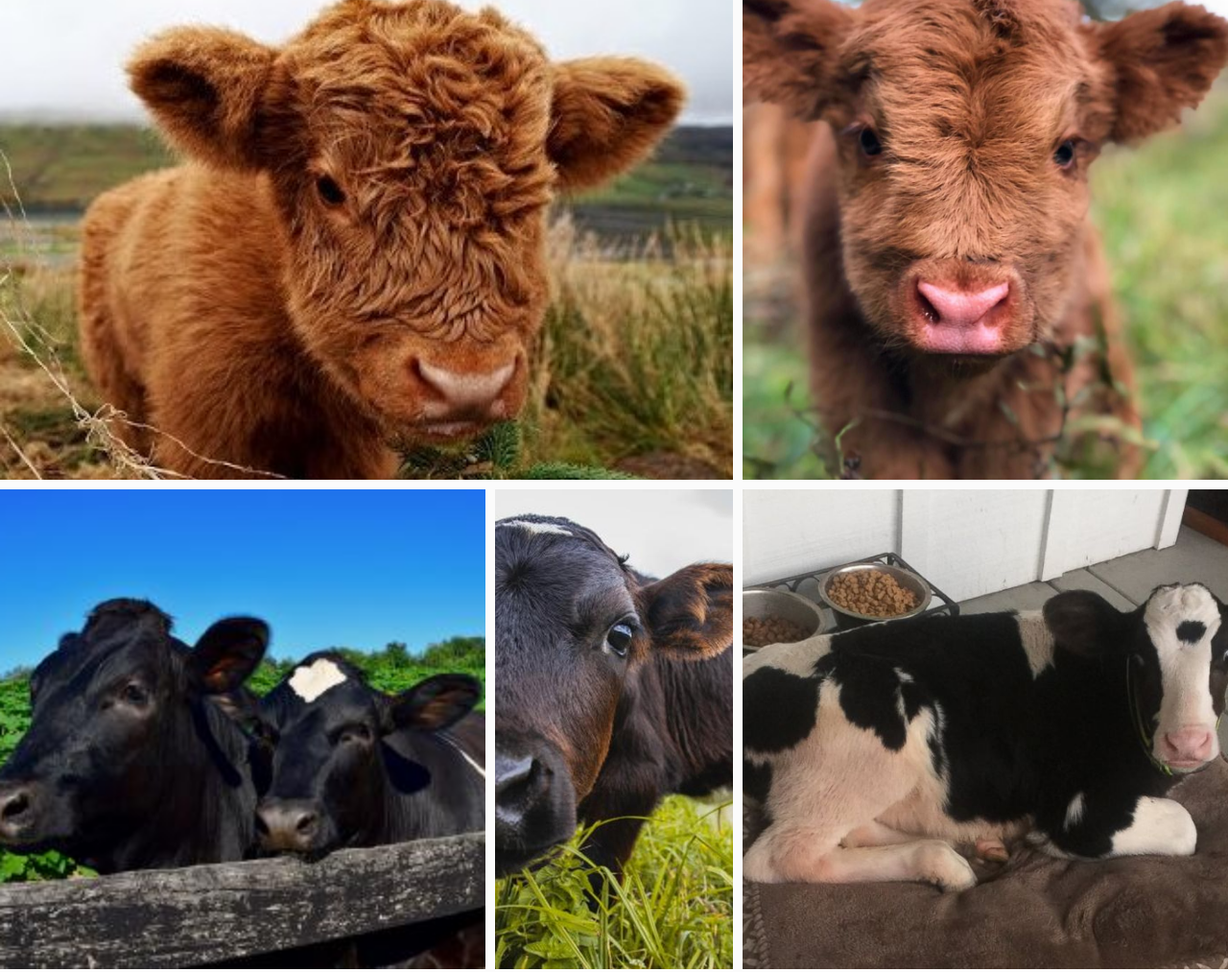
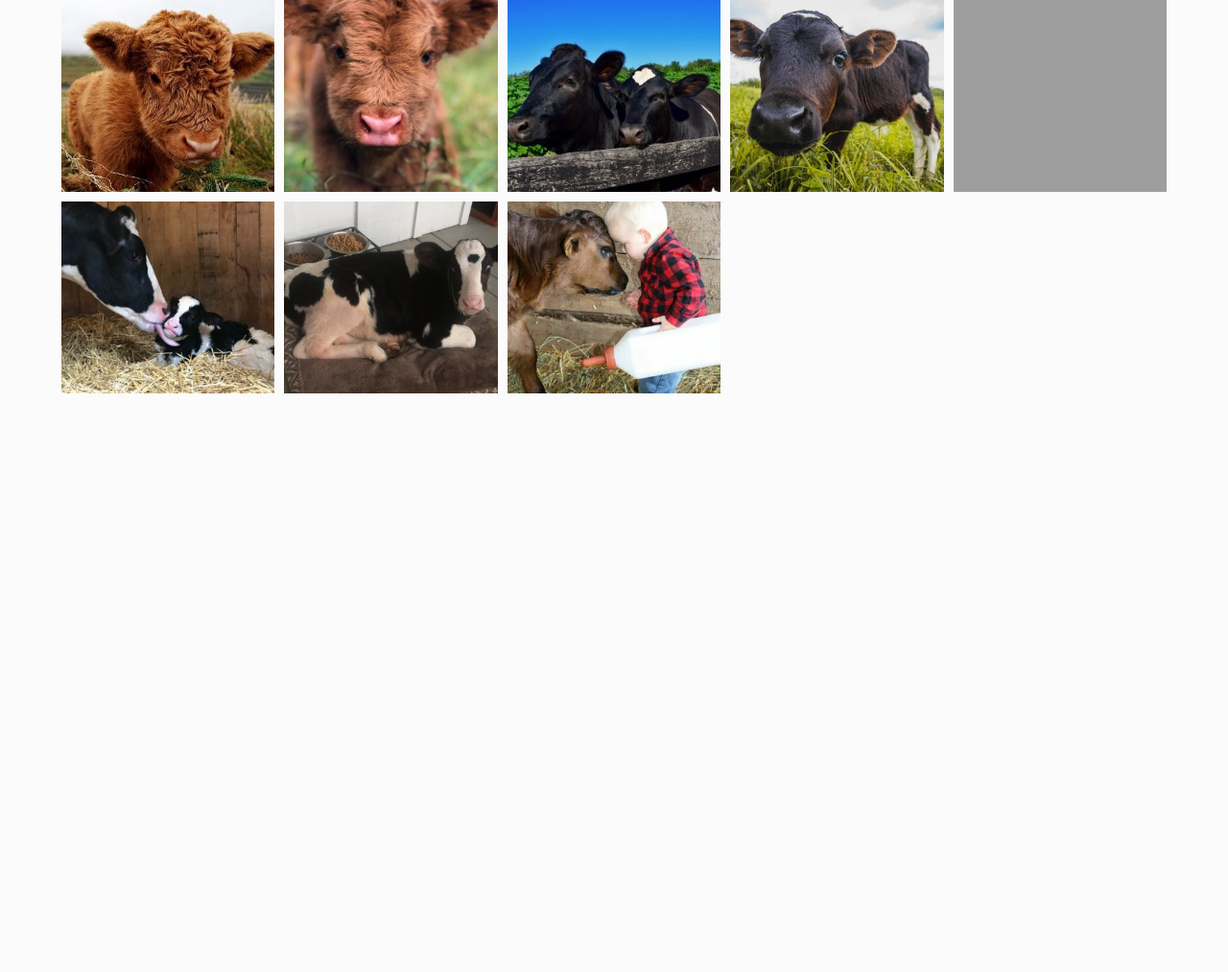
Before and after one commit to brontosaurausByte/Grid-Practice, a plain HTML site: page index.html in a window 1280 px wide. Shown: the top 1013 px of the page at 96% size. After the commit the page ends 800 px from the top, so only its background shows below. Drawn offline with Linux system fonts and the light colour scheme; grey boxes are pictures that could not be loaded.

Commit message:
Basic, but responsive Grid Gallery.

```diff
--- a/index.html
+++ b/index.html
@@ -20,6 +20,7 @@
 	<div class="item item5" >  </div>
 	<div class="item item6" >  </div>
   <div class="item item7" >  </div>
+  <div class="item item8" >  </div>
 </div>
 
 </body>
--- a/styleGrid1.css
+++ b/styleGrid1.css
@@ -2,60 +2,58 @@
 box-sizing: border-box;
 margin: 0;
 padding: 0;
+
 }
 body{
   background: #fbfbfb;
 }
 .wrapper{
   margin: 0 auto;
+  width: 90%;
   display: grid;
-  grid-template-columns: repeat(5, 1fr);
-  grid-template-rows: repeat(6, 1fr);
+  grid-template-columns: repeat(auto-fit, minmax(200px, 1fr));
+  grid-auto-rows: 200px;
   grid-gap: 10px;
 
 }
 
 .item{
-  height: 500px;
-  width: 100%;
   background-size: cover;
   background-position: center;
+
+  padding: 10px;
 }
 
 .item1{
-  grid-column: 1 / span 3;
-  grid-row: 1 / span 4;
+
   background-image: url(cow1.jpg);
 }
 .item2{
-  grid-column: 4 / span 2;
-  grid-row: 1 / span 2;
+
   background-image: url(cow2.jpg);
 }
 .item3{
-  grid-column: 1 / span 2;
-  grid-row: 2 / span 3;
+
   background-image: url(cow10.jpg);
 }
 
 .item4{
-  grid-column: 3 / span 1;
-  grid-row: 2 / span 1;
+
   background-image: url(cow12.jpg);
 }
 
 .item5{
-  grid-column: 1 / span 2;
-  grid-row: 3 / span 2;
+
   background-image: url(cow13.png);
 }
 .item6{
-  grid-column: 3 / span 3;
-  grid-row: 3 / span 2;
+
   background-image: url(cow3.jpg);
 }
 .item7{
-  grid-column: 4 / span 2;
-  grid-row: 2 / span 1;
+
   background-image: url(cow9.jpg);
 }
+.item8{
+  background-image: url(cow8.jpg);
+}
```
